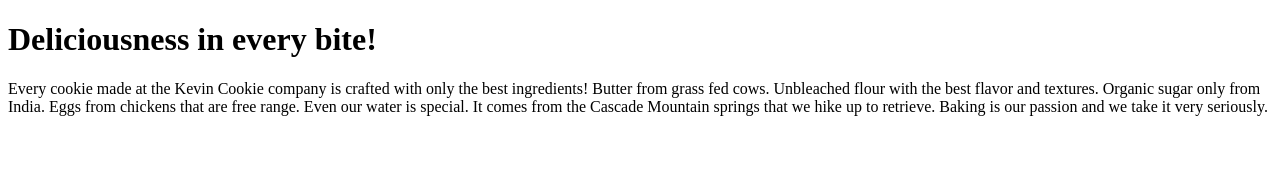
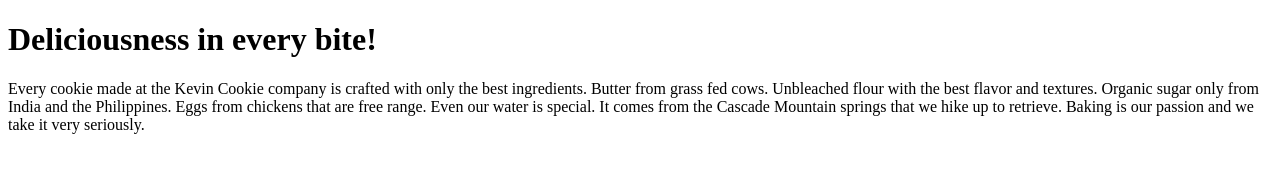
Before and after one commit to jd0425/kevincookiecompany.com, a plain HTML site: page index.htm in a window 1280 px wide. Drawn offline with Linux system fonts and the light colour scheme.

Commit message:
Update index.htm

```diff
--- a/index.htm
+++ b/index.htm
@@ -2,8 +2,7 @@
 <html>
 <body>
 
-<h1>Deliciousness in every bite!</h1> <p>Every cookie made at the Kevin Cookie company is crafted with only the best ingredients! Butter from grass fed cows. Unbleached flour with the best flavor and textures. Organic sugar only from India. Eggs
-from chickens that are free range. Even our water is special. It comes from the Cascade Mountain springs that we hike up to retrieve. Baking is our passion and we take it very seriously.</p>
+<h1>Deliciousness in every bite!</h1> <p>Every cookie made at the Kevin Cookie company is crafted with only the best ingredients. Butter from grass fed cows. Unbleached flour with the best flavor and textures. Organic sugar only from India and the Philippines. Eggs from chickens that are free range. Even our water is special. It comes from the Cascade Mountain springs that we hike up to retrieve. Baking is our passion and we take it very seriously.</p>
 
 </body>
 </html>
```
